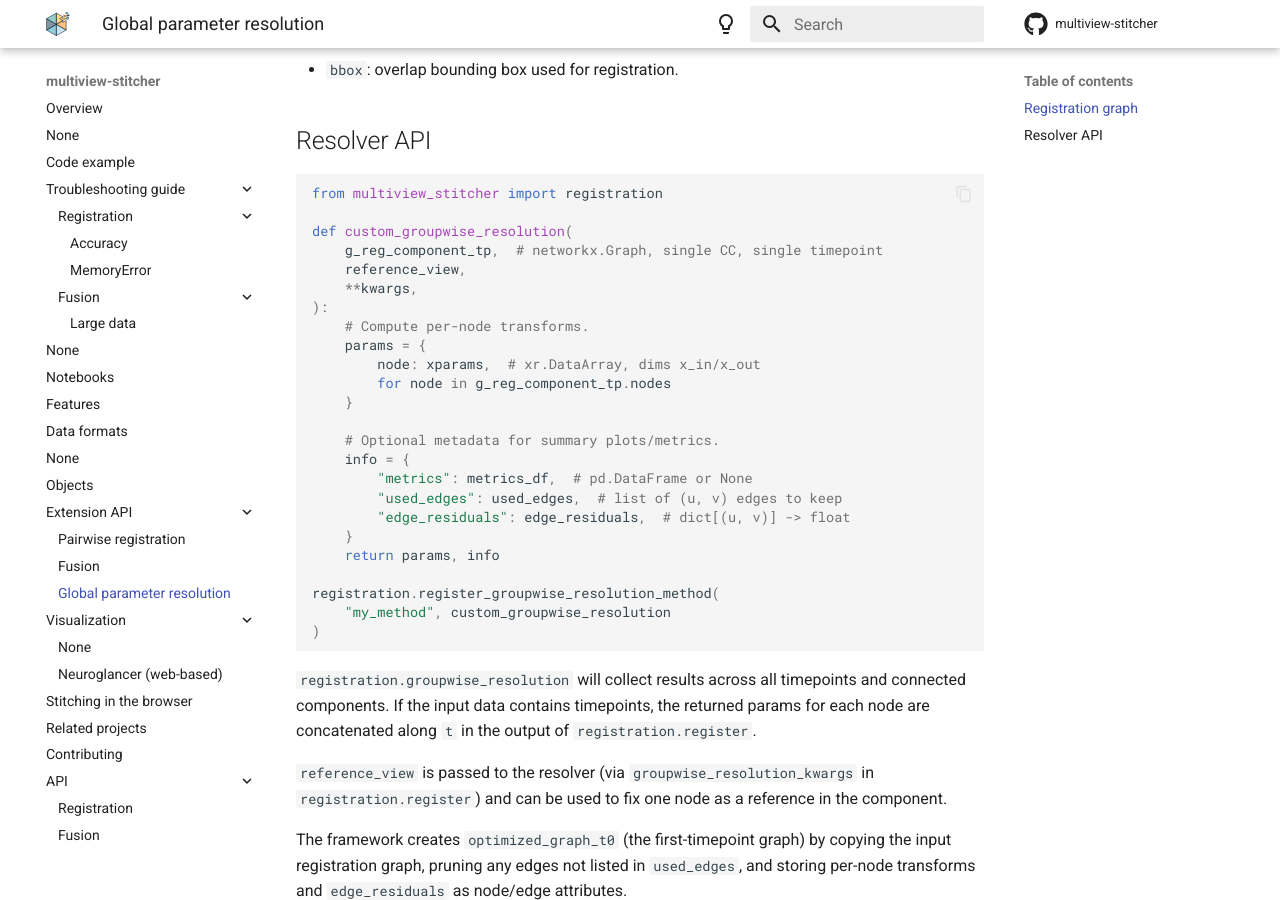
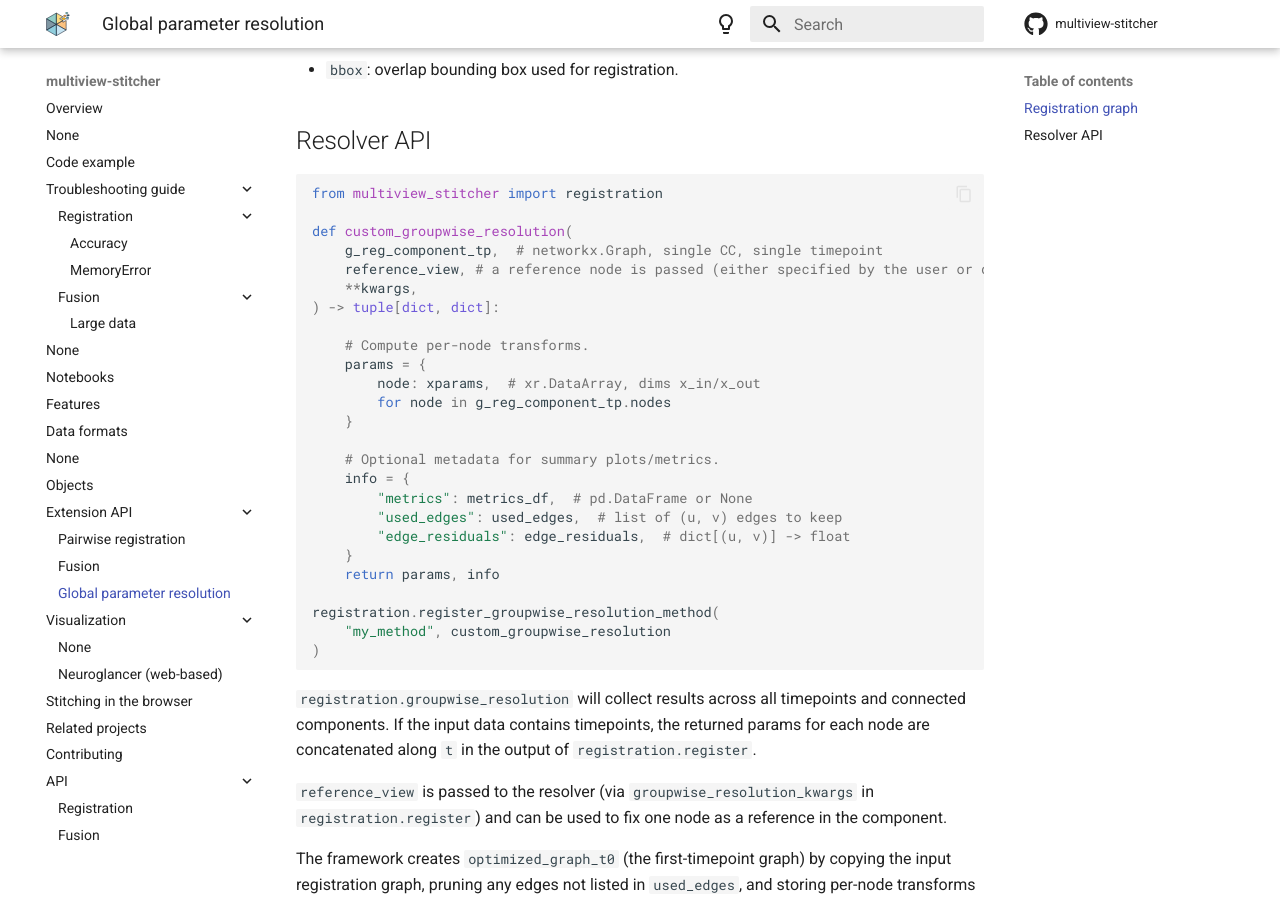
Before and after one commit to multiview-stitcher/multiview-stitcher, an MkDocs documentation site: the page built from docs/extension_api_global_param_resolution.md, in a window 1280 px wide and 900 px high, scrolled down 644 px. Built offline with MkDocs 1.6.1 and Material for MkDocs 9.7.7, drawn with Linux system fonts in a browser that asks for light colours; comment, search, counter and statistics services are not loaded; the version menu is left out.

Commit message:
Improve docs

```diff
--- a/docs/extension_api_global_param_resolution.md
+++ b/docs/extension_api_global_param_resolution.md
@@ -29,9 +29,10 @@ from multiview_stitcher import registration
 
 def custom_groupwise_resolution(
     g_reg_component_tp,  # networkx.Graph, single CC, single timepoint
-    reference_view,
+    reference_view, # a reference node is passed (either specified by the user or determined beforehand)
     **kwargs,
-):
+) -> tuple[dict, dict]:
+
     # Compute per-node transforms.
     params = {
         node: xparams,  # xr.DataArray, dims x_in/x_out
```
